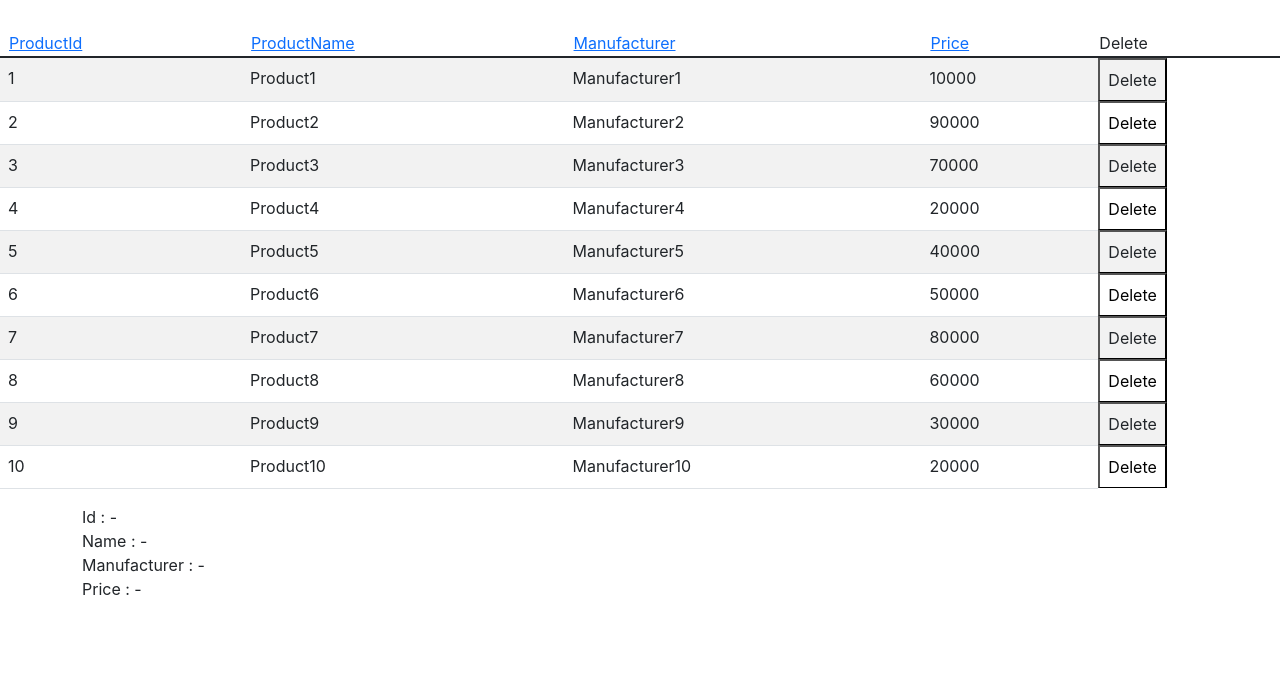
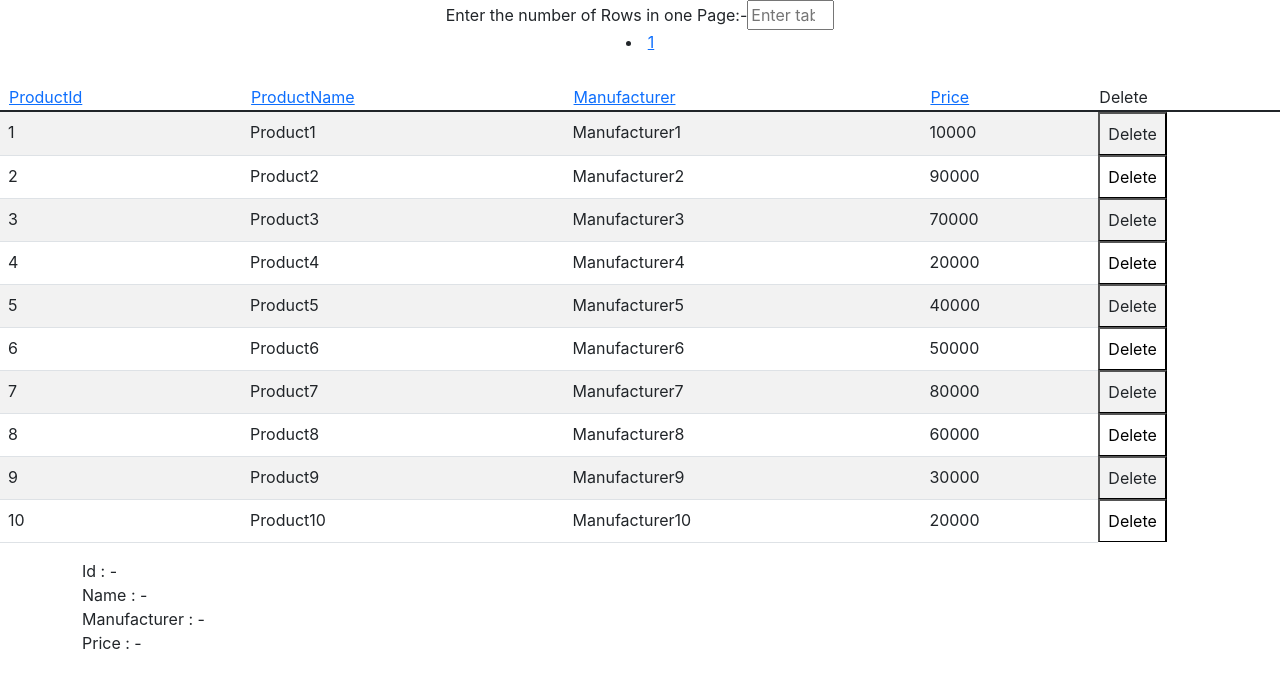
Before and after one commit to PalkeshCloudChamp/ReactJs_Practice, a React (Create React App) app: page / in a window 1280 px wide. Shown: the top 688 px of the page. Built offline with nearby package versions, Linux system fonts and the light colour scheme.

Commit message:
finalTableUpdate

```diff
--- a/src/component/20-09-21/1/tableDom.js
+++ b/src/component/20-09-21/1/tableDom.js
@@ -3,11 +3,14 @@ import React,{Component} from "react";
 class TableDom extends Component {
         state = {
             data : this.props.body,
+            dataCopy : this.props.body,
             headers : this.props.headers,
             selectedId : "",
             selectedName : "",
             selectedManu: "",
-            selectedPrice : ""
+            selectedPrice : "",
+            pagingArr : ['1'],
+            pageSize : this.props.body.length,
          }
 
     deleteEle = evt =>{
@@ -35,9 +38,45 @@ class TableDom extends Component {
         this.setState({selectedPrice : items.Price})
     }
 
+updatePagingArr = evt =>{
+    let temp = []
+
+    for(let i =1 ; i <= Math.ceil(this.state.dataCopy.length/evt.target.value) ; i++)
+    {
+        temp.push(i)
+    }
+    this.setState({pagingArr : temp,pageSize : evt.target.value});
+}
+
+changeDataValue = evt =>{
+    // evt.target.innerText
+    let temp = []
+    let strInd = (parseInt(evt.target.innerText) - 1)*(parseInt(this.state.pageSize))
+    console.log(parseInt(this.state.pageSize))
+    for(let i =  strInd; i <strInd + parseInt(this.state.pageSize);i++ ){
+        if(this.state.dataCopy[i] === undefined)
+        {
+            break
+        }
+        temp.push(this.state.dataCopy[i])
+    }
+    console.log(temp);
+    this.setState({data : temp});
+}
     render() {
         return (
         <>
+        <div>
+            {/* Pagination Block */}
+            Enter the number of Rows in one Page:-
+            <input type='number' placeholder='Enter table size' min='1' max = {this.state.dataCopy.length} onChange={this.updatePagingArr}></input><br/>
+                {
+                this.state.pagingArr.map((item,pos)=>{
+                    return(<li><a href="#" className="page-item" onClick={this.changeDataValue}>{item}</a></li>)
+                })
+                }
+
+        </div>
                 <table className="table table-striped">
                     <thead>
                         {
```
